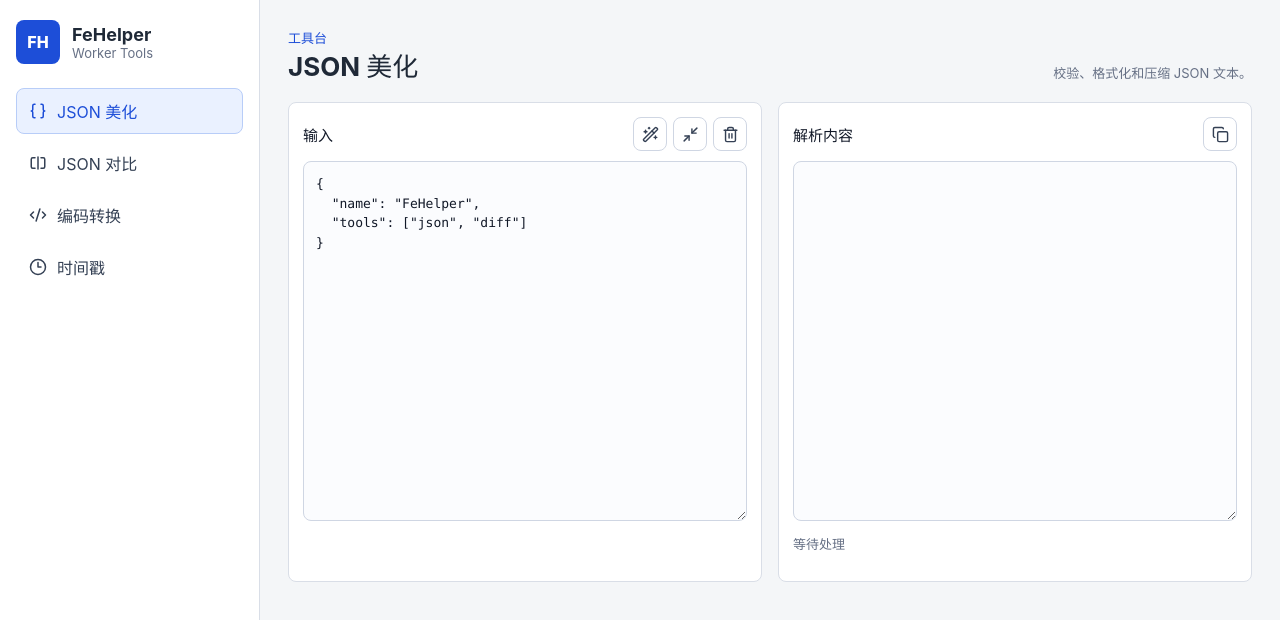
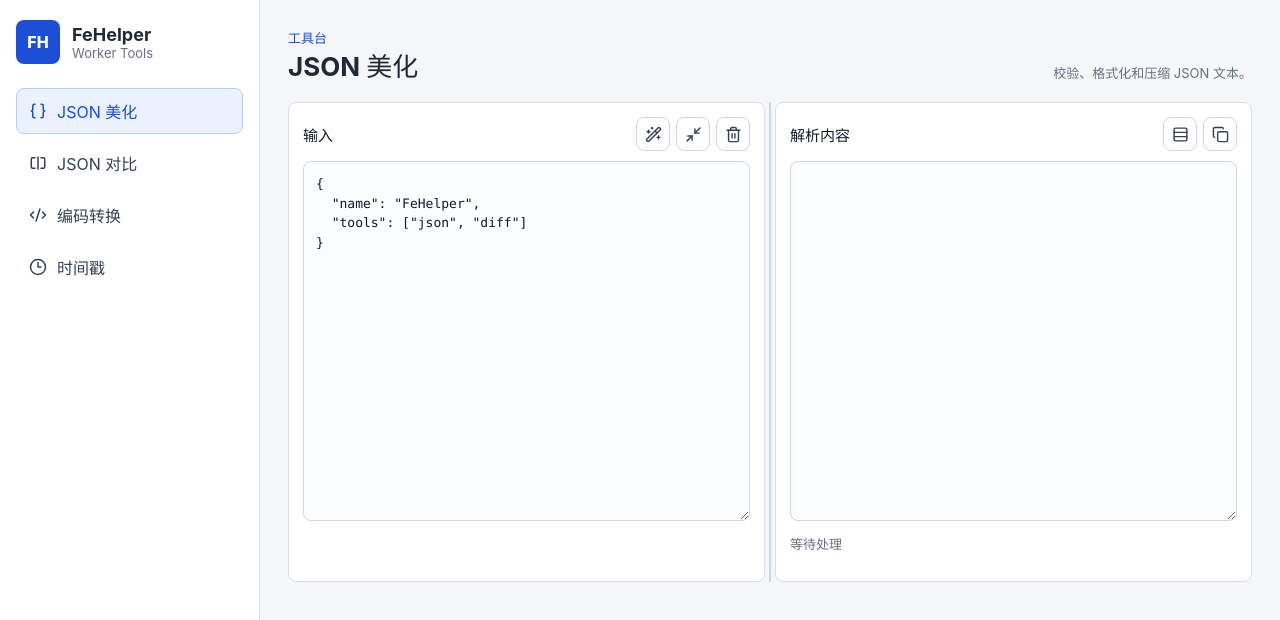
Before and after one commit to JachinShi/fetools, a Vue app: page / in a window 1280 px wide. Shown: the top 620 px of the page. Built offline with nearby package versions, Linux system fonts and the light colour scheme.

Commit message:
feat: improve json formatter layout controls

```diff
--- a/src/styles/base.css
+++ b/src/styles/base.css
@@ -151,6 +151,43 @@ button {
   display: grid;
   grid-template-columns: repeat(2, minmax(0, 1fr));
   gap: 16px;
+}
+
+.formatter-layout {
+  display: grid;
+  grid-template-columns:
+    minmax(240px, var(--formatter-left, 50%)) 10px
+    minmax(240px, var(--formatter-right, 50%));
+  gap: 0;
+  align-items: stretch;
+}
+
+.formatter-layout.stacked {
+  grid-template-columns: 1fr;
+  gap: 16px;
+}
+
+.formatter-layout > .panel {
+  min-width: 0;
+}
+
+.formatter-resizer {
+  display: flex;
+  align-items: stretch;
+  justify-content: center;
+  cursor: col-resize;
+  touch-action: none;
+}
+
+.formatter-resizer::before {
+  content: "";
+  width: 2px;
+  border-radius: 999px;
+  background: #cfd6e3;
+}
+
+.formatter-resizer:hover::before {
+  background: #1d4ed8;
 }
 
 .panel {
@@ -322,7 +359,7 @@ select,
 }
 
 .tree-node {
-  min-width: max-content;
+  min-width: 0;
 }
 
 .tree-line {
@@ -330,7 +367,9 @@ select,
   align-items: center;
   gap: 4px;
   min-height: 24px;
-  white-space: nowrap;
+  min-width: 0;
+  white-space: normal;
+  overflow-wrap: anywhere;
 }
 
 .tree-line:hover .tree-actions {
@@ -339,6 +378,7 @@ select,
 
 .tree-children {
   margin-left: 20px;
+  min-width: 0;
 }
 
 .tree-toggle,
@@ -380,14 +420,17 @@ select,
 
 .tree-summary {
   color: #667085;
+  overflow-wrap: anywhere;
 }
 
 .json-key {
   color: #7c3aed;
+  overflow-wrap: anywhere;
 }
 
 .json-string {
   color: #047857;
+  overflow-wrap: anywhere;
 }
 
 .json-number {
@@ -404,6 +447,7 @@ select,
 
 .json-punctuation {
   color: #475467;
+  flex: 0 0 auto;
 }
 
 .stats-grid {
@@ -473,9 +517,18 @@ select,
   .workspace-header,
   .two-column,
   .split-editors,
+  .formatter-layout,
   .stats-grid,
   .diff-row {
     grid-template-columns: 1fr;
+  }
+
+  .formatter-layout {
+    gap: 16px;
+  }
+
+  .formatter-resizer {
+    display: none;
   }
 
   .workspace-header {
--- a/src/tools/JsonFormatter.vue
+++ b/src/tools/JsonFormatter.vue
@@ -1,5 +1,9 @@
 <template>
-  <section class="tool-grid two-column">
+  <section
+    class="formatter-layout"
+    :class="{ stacked: layoutMode === 'vertical' }"
+    :style="layoutStyle"
+  >
     <div class="panel">
       <div class="panel-header">
         <h3>输入</h3>
@@ -19,10 +23,28 @@
       <p v-if="error" class="error-text">{{ error }}</p>
     </div>
 
+    <div
+      v-if="layoutMode === 'horizontal'"
+      class="formatter-resizer"
+      role="separator"
+      aria-label="调整输入和解析内容宽度"
+      aria-orientation="vertical"
+      @pointerdown="startResize"
+    ></div>
+
     <div class="panel">
       <div class="panel-header">
         <h3>解析内容</h3>
         <div class="toolbar">
+          <button
+            type="button"
+            class="icon-button"
+            :title="layoutMode === 'horizontal' ? '上下排列' : '左右排列'"
+            @click="toggleLayout"
+          >
+            <Rows3 v-if="layoutMode === 'horizontal'" :size="17" />
+            <Columns2 v-else :size="17" />
+          </button>
           <button type="button" class="icon-button" title="复制 JSON" @click="copyOutput">
             <Copy :size="17" />
           </button>
@@ -42,8 +64,8 @@
 </template>
 
 <script setup lang="ts">
-import { ref, shallowRef } from 'vue';
-import { Copy, Minimize2, Trash2, Wand2 } from 'lucide-vue-next';
+import { computed, ref, shallowRef } from 'vue';
+import { Columns2, Copy, Minimize2, Rows3, Trash2, Wand2 } from 'lucide-vue-next';
 import JsonTree from '../components/JsonTree.vue';
 import {
   compactJson,
@@ -59,6 +81,16 @@ const output = ref('');
 const parsedValue = shallowRef<JsonValue | null>(null);
 const error = ref('');
 const status = ref('等待处理');
+const layoutMode = ref<'horizontal' | 'vertical'>('horizontal');
+const leftWidth = ref(50);
+const layoutStyle = computed(() =>
+  layoutMode.value === 'horizontal'
+    ? {
+        '--formatter-left': `${leftWidth.value}%`,
+        '--formatter-right': `${100 - leftWidth.value}%`
+      }
+    : undefined
+);
 
 function applyResult(result: ReturnType<typeof formatJson>) {
   if (result.ok) {
@@ -89,6 +121,34 @@ function clearAll() {
   status.value = '已清空';
 }
 
+function toggleLayout() {
+  layoutMode.value = layoutMode.value === 'horizontal' ? 'vertical' : 'horizontal';
+}
+
+function startResize(event: PointerEvent) {
+  const container = (event.currentTarget as HTMLElement).parentElement;
+  if (!container) {
+    return;
+  }
+
+  const bounds = container.getBoundingClientRect();
+  const pointerId = event.pointerId;
+  (event.currentTarget as HTMLElement).setPointerCapture(pointerId);
+
+  function move(moveEvent: PointerEvent) {
+    const next = ((moveEvent.clientX - bounds.left) / bounds.width) * 100;
+    leftWidth.value = Math.min(75, Math.max(25, next));
+  }
+
+  function stop() {
+    window.removeEventListener('pointermove', move);
+    window.removeEventListener('pointerup', stop);
+  }
+
+  window.addEventListener('pointermove', move);
+  window.addEventListener('pointerup', stop, { once: true });
+}
+
 async function copyOutput() {
   if (!output.value) {
     status.value = '没有可复制内容';
```
